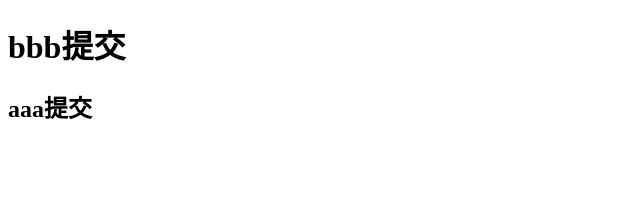
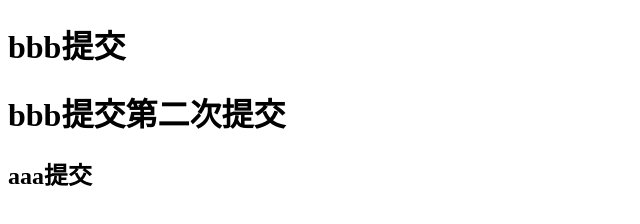
Before and after one commit to qqzak123/git-test001, a plain HTML site: page index.html in a window 1280 px wide. Shown: the whole page, without its empty margins (0-640 px from the left). Drawn offline with Linux system fonts and the light colour scheme.

Commit message:
bbb第二次提交

```diff
--- a/index.html
+++ b/index.html
@@ -6,6 +6,8 @@
 </head>
 <body>
 	<h1>bbb提交</h1>
+	<h1>bbb提交第二次提交</h1>
 	<h2>aaa提交</h2>
+
 </body>
 </html>
```
